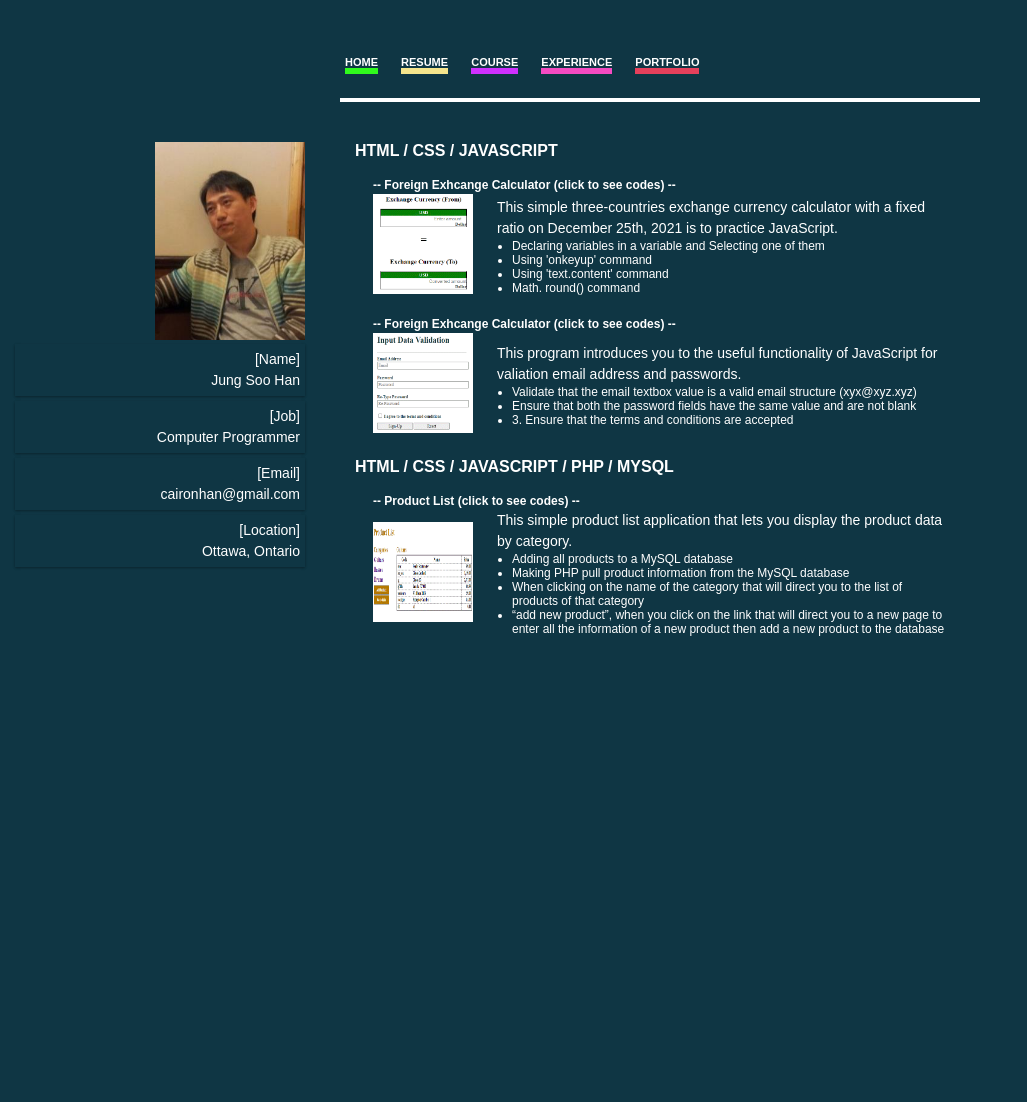
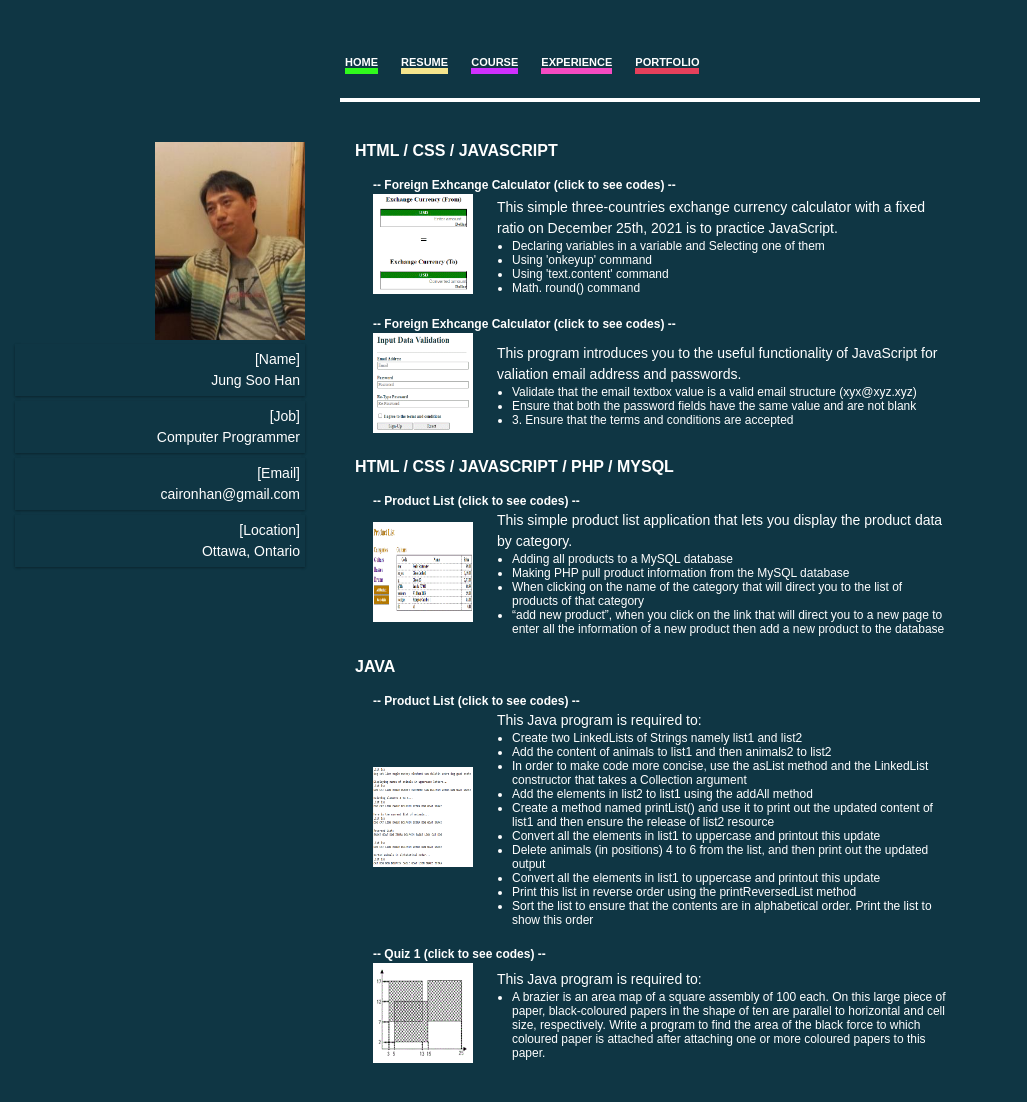
Before and after one commit to hancairon/hancairon.github.io, a plain HTML site: page portfolio/portfolio.html in a window 1280 px wide. Shown: the whole page, without its empty margins (0-1027 px from the left). Before the commit the page ends 800 px from the top, so only its background shows below. Drawn offline with Linux system fonts and the light colour scheme.

Commit message:
Second Commit
Modified portfolio.html

```diff
--- a/portfolio/portfolio.html
+++ b/portfolio/portfolio.html
@@ -124,10 +124,63 @@
                         </td>
                     </tr>
                 </table>
-
             </div>
 
+            <div class="contents_body">
+                <h2>JAVA</h2>
+                <table>
+                    <th colspan="3">
+                        <h3 class="cata_list"><a href="https://github.com/hancairon/MyAnimalList" target="new">
+                        -- Product List (click to see codes) --</a></h3>
+                    </th>
+                    <tr>
+                        <td class="first-td">
+                            <img src="../Images/MyAnimallList.GIF" class="port-img" alt="MyAnimallList.GIF">
 
+                        </td>
+                        <td class="second-td">
+
+                        </td>
+                        <td class="third-td">
+                            <p>This Java program is required to:</p>
+                                <ul>
+                                    <li class="sub_list">Create two LinkedLists of Strings namely list1 and list2</li>
+                                    <li class="sub_list">Add the content of animals to list1 and then animals2 to list2</li>
+                                    <li class="sub_list">In order to make code more concise, use the asList method and the LinkedList constructor that takes a Collection argument</li>
+                                    <li class="sub_list">Add the elements in list2 to list1 using the addAll method</li>
+                                    <li class="sub_list">Create a method named printList() and use it to print out the updated content of list1 and then ensure the release of list2 resource</li>
+                                    <li class="sub_list">Convert all the elements in list1 to uppercase and printout this update</li>
+                                    <li class="sub_list">Delete animals (in positions) 4 to 6 from the list, and then print out the updated output</li>
+                                    <li class="sub_list">Convert all the elements in list1 to uppercase and printout this update</li>
+                                    <li class="sub_list">Print this list in reverse order using the printReversedList method</li>
+                                    <li class="sub_list">Sort the list to ensure that the contents are in alphabetical order. Print the list to show this order</li>
+                                </ul>
+                        </td>
+                    </tr>
+                </table>
+
+                <table>
+                    <th colspan="3">
+                        <h3 class="cata_list"><a href="https://github.com/hancairon/quiz1" target="new">
+                        -- Quiz 1 (click to see codes) --</a></h3>
+                    </th>
+                    <tr>
+                        <td class="first-td">
+                            <img src="../Images/quiz01.GIF" class="port-img" alt="quiz01.GIF">
+
+                        </td>
+                        <td class="second-td">
+
+                        </td>
+                        <td class="third-td">
+                            <p>This Java program is required to:</p>
+                                <ul>
+                                    <li class="sub_list">A brazier is an area map of a square assembly of 100 each. On this large piece of paper, black-coloured papers in the shape of ten are parallel to horizontal and cell size, respectively. Write a program to find the area of the black force to which coloured paper is attached after attaching one or more coloured papers to this paper.</li>
+                                </ul>
+                        </td>
+                    </tr>
+                </table>
+            </div>
         </div>
 
 
```
Also changed, not shown: Images/MyAnimallList.GIF (added), Images/quiz01.GIF (added).
